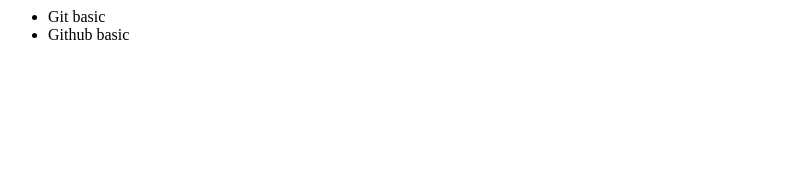
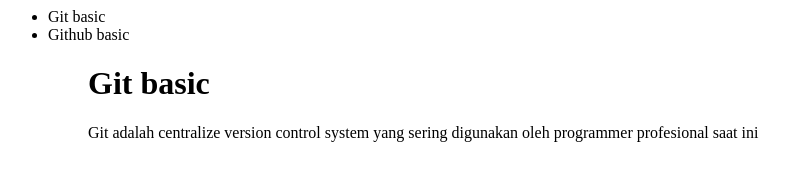
Before and after one commit to Dhikaadn/ruang-belajar, a plain HTML site: page pages/material.html in a window 1280 px wide. Shown: the whole page, without its empty margins (0-788 px from the left). Drawn offline with Linux system fonts and the light colour scheme.

Commit message:
add some paragraph git basic material

```diff
--- a/pages/material.html
+++ b/pages/material.html
@@ -7,5 +7,7 @@
         <li>Git basic</li>
         <li>Github basic</li>
     <ul>
+    <h1>Git basic</h1>
+    <p>Git adalah centralize version control system yang sering digunakan oleh programmer profesional saat ini</p>
 </body>
 </html>
```
